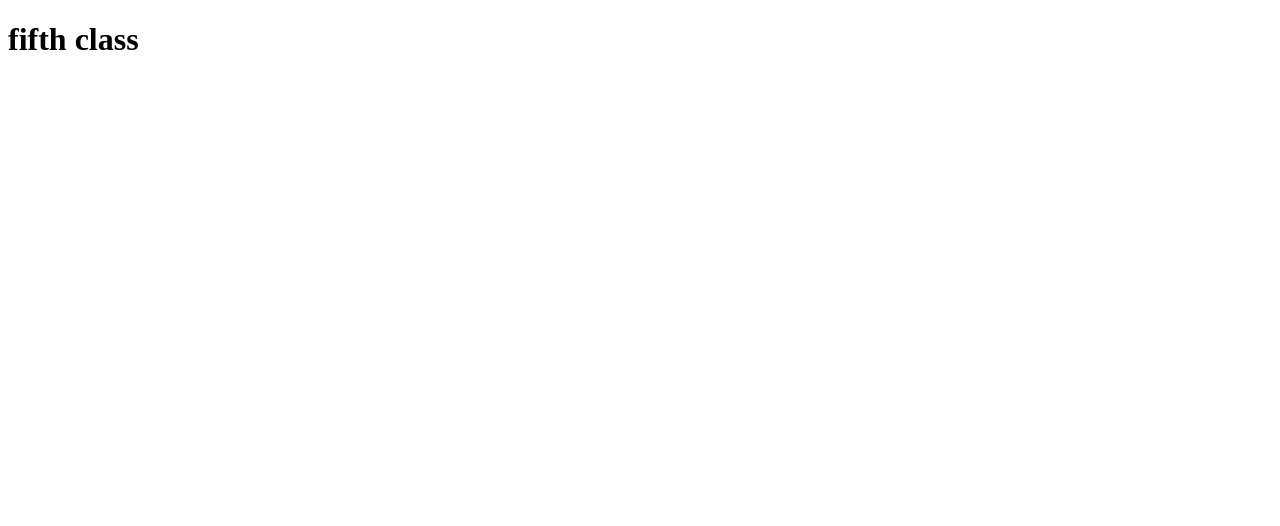
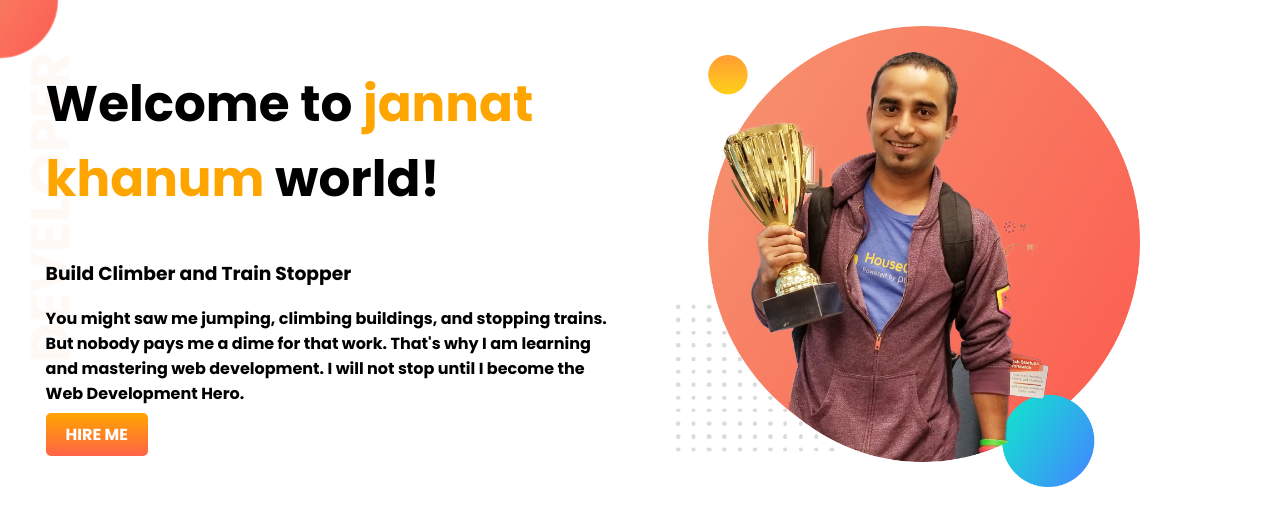
Before and after one commit to jannat962/Fifth-class, a plain HTML site: page index.html in a window 1280 px wide. Drawn offline with Linux system fonts and the light colour scheme.

Commit message:
second commit

```diff
--- a/index.html
+++ b/index.html
@@ -5,9 +5,24 @@
     <meta http-equiv="X-UA-Compatible" content="IE=edge">
     <meta name="viewport" content="width=device-width, initial-scale=1.0">
     <title>Document</title>
+    <link rel="preconnect" href="https://fonts.googleapis.com">
+<link rel="preconnect" href="https://fonts.gstatic.com" crossorigin>
+<link href="https://fonts.googleapis.com/css2?family=Poppins:wght@700&display=swap" rel="stylesheet">
     <link rel="stylesheet" href="style.css">
 </head>
 <body>
-    <h1>fifth class</h1>
+<section class="banner">
+    <div class="flexible">
+        <div class="middle1">
+            <h1>Welcome to <span>jannat khanum</span> world!</h1>
+            <h3>Build Climber and Train Stopper</h3>
+            <p>You might saw me jumping, climbing buildings, and stopping trains. But nobody pays me a dime for that work. That's why I am learning and mastering web development. I will not stop until I become the Web Development Hero.</p>
+            <a href="">HIRE ME</a>
+          </div>
+          <div class="middle2">
+              <img src="images/jhankar.png" alt="">
+          </div>
+     </div>
+</section>
 </body>
 </html>
--- a/style.css
+++ b/style.css
@@ -0,0 +1,44 @@
+body{
+    font-family: 'Poppins', sans-serif;
+    margin: 0px;
+    /* background-color: aquamarine; */
+}
+.banner{
+    background-image: url(images/top-banner.png);
+    background-repeat: no-repeat;
+
+}
+.flexible{
+    display: flex;
+}
+.middle1{
+width: 50%;
+margin-left: 20px;
+padding: 2%;
+}
+.middle1 h1{
+    font-size: 50px;
+}
+span{
+    color: orange;
+}
+.middle1 h3{
+    font-size: 1.17em;
+}
+.middle1 a{
+    text-decoration: none;
+    color: white;
+    background-image: linear-gradient(orange, tomato);
+    padding: 10px 20px;
+    border-radius: 5px;
+    font-weight: 700;
+}
+.middle2{
+    width: 50%;
+    padding: 2%;
+
+}
+.middle2 img{
+    width: 464px;
+    height: 461px;
+}
```
